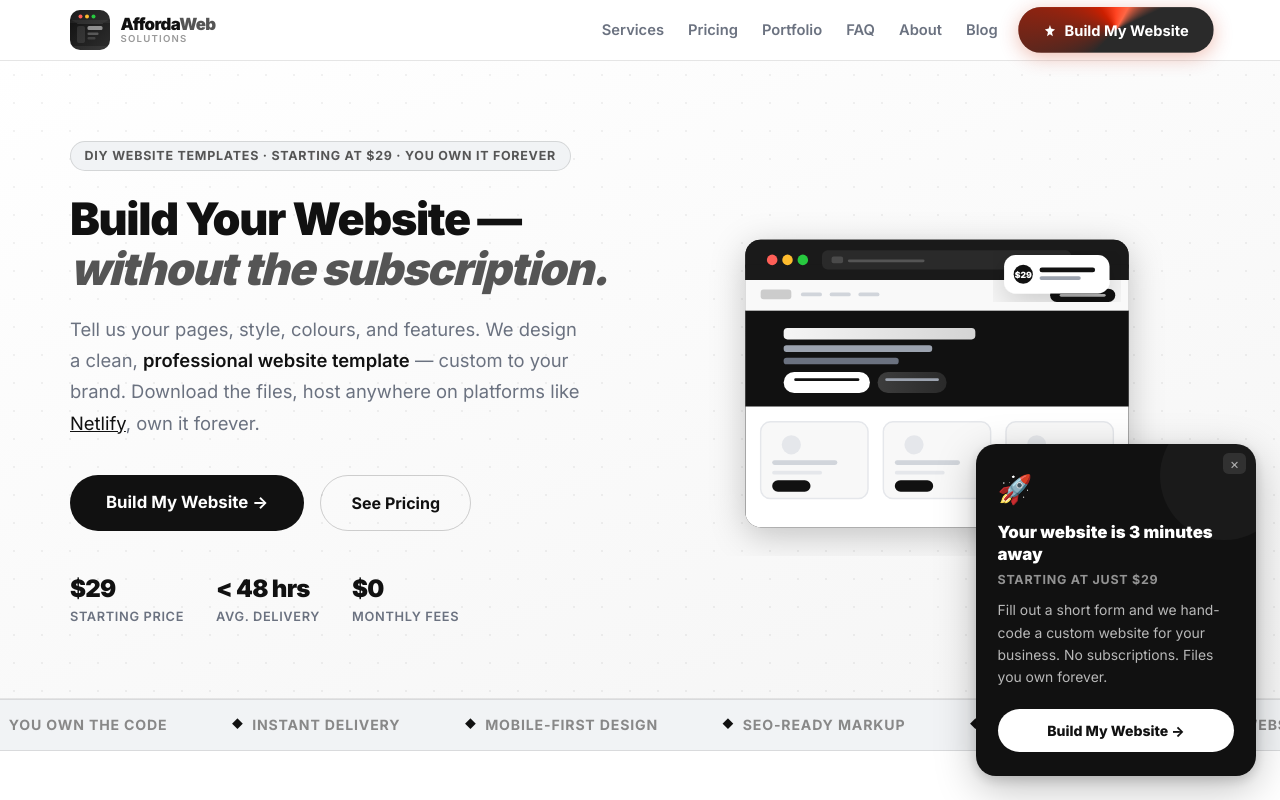
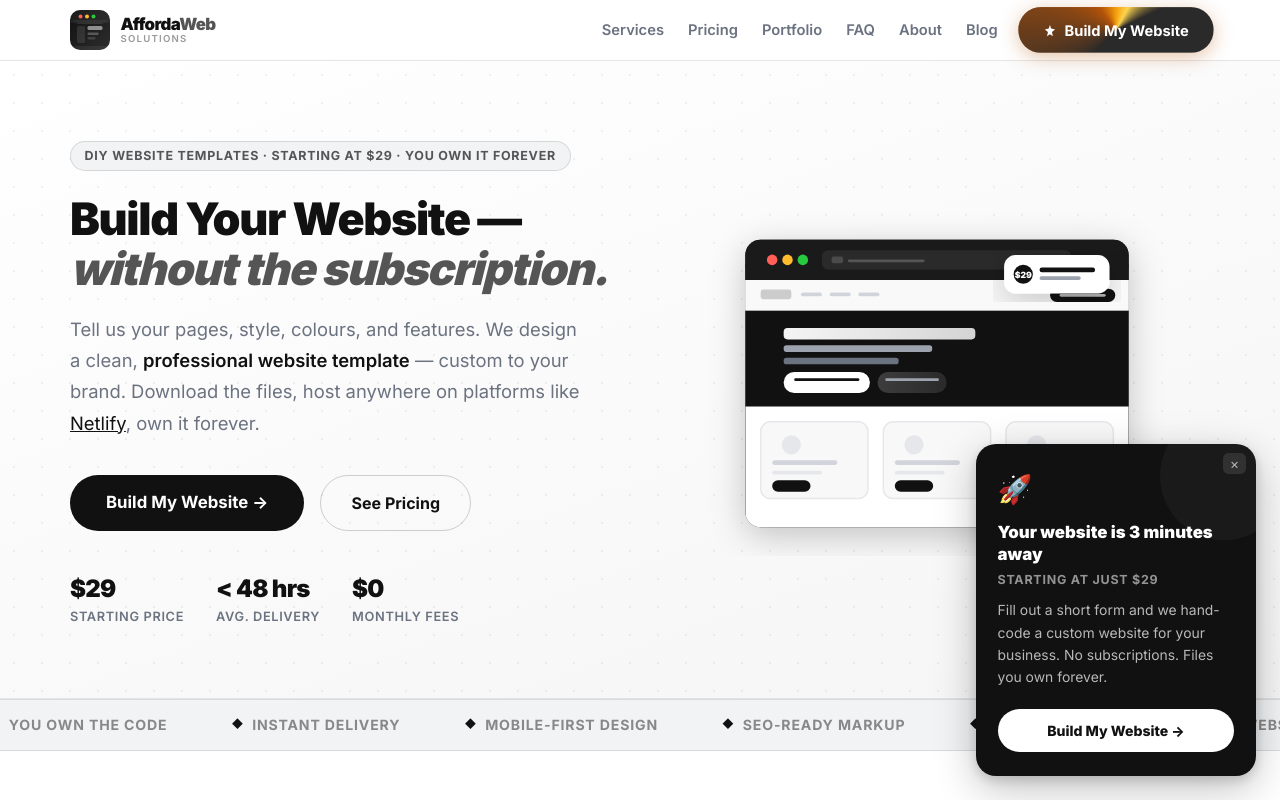
Before and after one commit to affordaweb/webtemp, a Next.js app: page / in a window 1280 px wide. In both pictures the pointer is over the link 1115 px from the left and 29 px from the top of the page. Shown: the top 800 px of the page. Built offline with nearby package versions, Linux system fonts and the light colour scheme; no server answers.

Commit message:
feat: nav button border arc color changed to gold/amber

```diff
--- a/app/globals.css
+++ b/app/globals.css
@@ -131,19 +131,19 @@ body {
   border-radius: 999px;
   background: conic-gradient(
     from var(--border-angle),
-    #cc1f00 0%,
-    #ff4422 10%,
-    #ff6644 18%,
+    #b45309 0%,
+    #f59e0b 10%,
+    #fcd34d 18%,
     transparent 28%,
     transparent 72%,
-    #cc1f00 100%
+    #b45309 100%
   );
   animation: border-spin 2.4s linear infinite;
   z-index: -1;
 }
 .btn-nav-shimmer:hover {
   background: #2a2a2a;
-  box-shadow: 0 4px 18px rgba(200,40,0,0.3);
+  box-shadow: 0 4px 18px rgba(180,83,9,0.35);
   transform: scale(1.04);
 }
 .btn-nav-shimmer .nav-icon {
```
